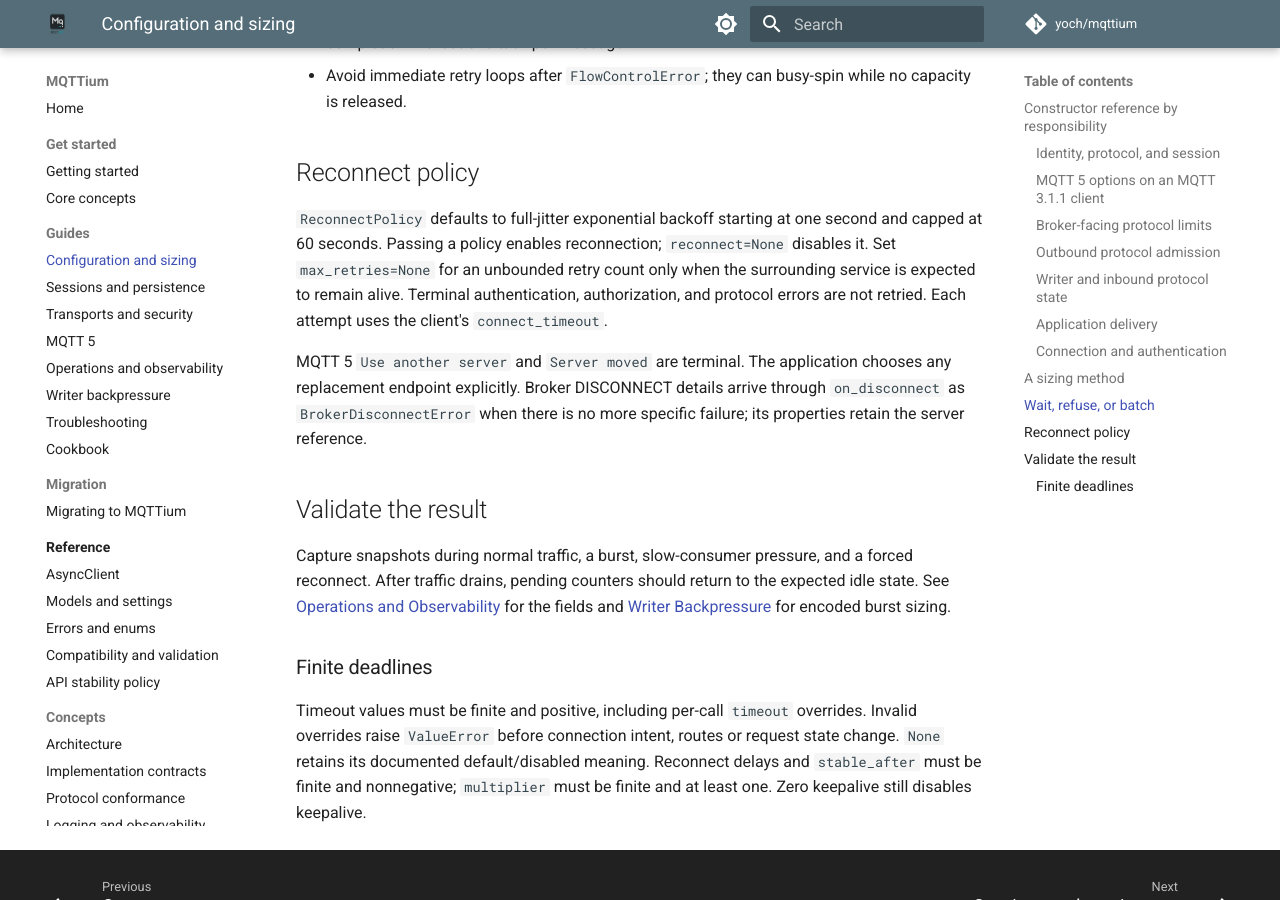
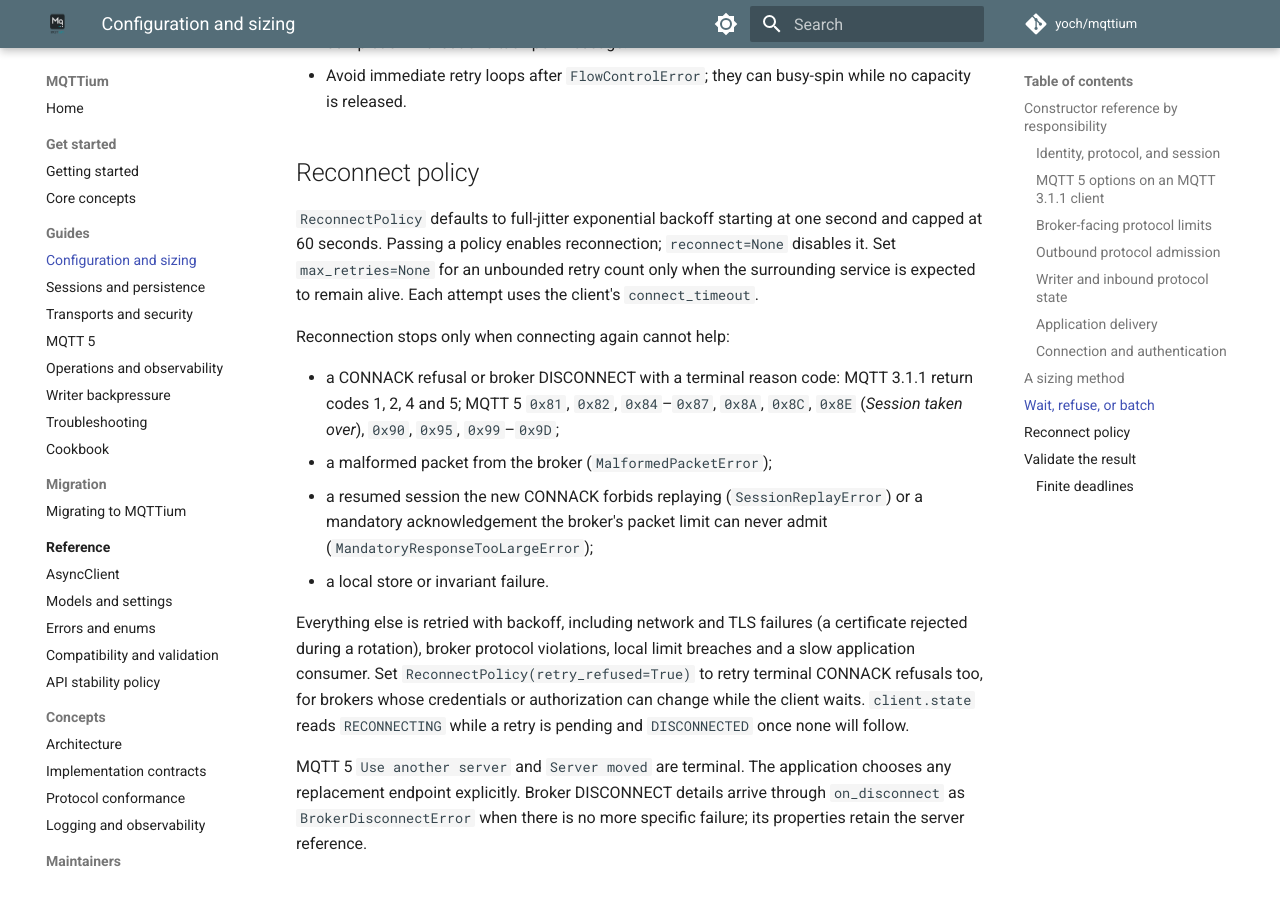
Before and after one commit to yoch/mqttium, an MkDocs documentation site: the page built from docs/configuration-and-sizing.md, in a window 1280 px wide and 900 px high, scrolled down 4801 px. Built offline with MkDocs 1.6.1 and Material for MkDocs 9.7.7, drawn with Linux system fonts in a browser that asks for light colours; comment, search, counter and statistics services are not loaded.

Commit message:
feat: observable final state and typed, narrower reconnect termination
A lost connection that the reconnect policy would never retry looked
exactly like one it would: state stayed DISCONNECTED and on_disconnect fired
once either way, so callback-mode services hung silently. Worse, every
ProtocolError after CONNACK -- including local limit breaches -- stopped
reconnection for good, contradicting the documentation.

- ConnectionState.RECONNECTING while a retry is pending; DISCONNECTED now
  means stopped. The decision is recorded before on_disconnect runs, so the
  hook reads the final state; stats().state follows it.
- Refused CONNACKs raise ConnectRefusedError (a ProtocolError) carrying
  reason_code and properties.
- Only causes reconnecting cannot cure stop the policy: terminal reason
  codes, malformed packets, unresumable sessions, impossible mandatory
  responses and local failures. Protocol violations, local limits, a slow
  iterator consumer and certificate rejections are retried with backoff.
- MQTT 5 Session taken over (0x8E) is terminal, ending takeover wars.
- ReconnectPolicy(retry_refused=True) retries terminal CONNACK refusals.

Co-Authored-By: Claude Opus 5.5 <noreply@anthropic.com>
Claude-Session: https://claude.ai/code/session_01TTrAoBqSWAGV36ZGyz2FqY

```diff
--- a/docs/configuration-and-sizing.md
+++ b/docs/configuration-and-sizing.md
@@ -166,9 +166,27 @@ different queues.
 `ReconnectPolicy` defaults to full-jitter exponential backoff starting at one
 second and capped at 60 seconds. Passing a policy enables reconnection;
 `reconnect=None` disables it. Set `max_retries=None` for an unbounded retry
-count only when the surrounding service is expected to remain alive. Terminal
-authentication, authorization, and protocol errors are not retried. Each
+count only when the surrounding service is expected to remain alive. Each
 attempt uses the client's `connect_timeout`.
+
+Reconnection stops only when connecting again cannot help:
+
+- a CONNACK refusal or broker DISCONNECT with a terminal reason code:
+  MQTT 3.1.1 return codes 1, 2, 4 and 5; MQTT 5 `0x81`, `0x82`, `0x84`–`0x87`,
+  `0x8A`, `0x8C`, `0x8E` (*Session taken over*), `0x90`, `0x95`, `0x99`–`0x9D`;
+- a malformed packet from the broker (`MalformedPacketError`);
+- a resumed session the new CONNACK forbids replaying (`SessionReplayError`) or a
+  mandatory acknowledgement the broker's packet limit can never admit
+  (`MandatoryResponseTooLargeError`);
+- a local store or invariant failure.
+
+Everything else is retried with backoff, including network and TLS failures (a
+certificate rejected during a rotation), broker protocol violations, local
+limit breaches and a slow application consumer. Set
+`ReconnectPolicy(retry_refused=True)` to retry terminal CONNACK refusals too, for
+brokers whose credentials or authorization can change while the client waits.
+`client.state` reads `RECONNECTING` while a retry is pending and `DISCONNECTED`
+once none will follow.
 
 MQTT 5 `Use another server` and `Server moved` are terminal. The application
 chooses any replacement endpoint explicitly. Broker DISCONNECT details arrive
--- a/src/mqttium/__init__.py
+++ b/src/mqttium/__init__.py
@@ -5,6 +5,7 @@ from __future__ import annotations
 from mqttium.enums import ConnectionState, MQTTProtocolVersion, QoS
 from mqttium.errors import (
     BrokerDisconnectError,
+    ConnectRefusedError,
     FlowControlError,
     MQTTError,
     MQTTTimeoutError,
@@ -21,6 +22,7 @@ from mqttium.errors import (
 
 __all__ = [
     "BrokerDisconnectError",
+    "ConnectRefusedError",
     "ConnectionState",
     "FlowControlError",
     "MQTTError",
```
Also changed, not shown: CHANGELOG.md (+19 -0 lines), docs/migration.md (+15 -0 lines), docs/reference/async-client.md (+18 -1 lines), docs/reference/errors-and-enums.md (+4 -0 lines), docs/troubleshooting.md (+8 -3 lines), 6 other files.
